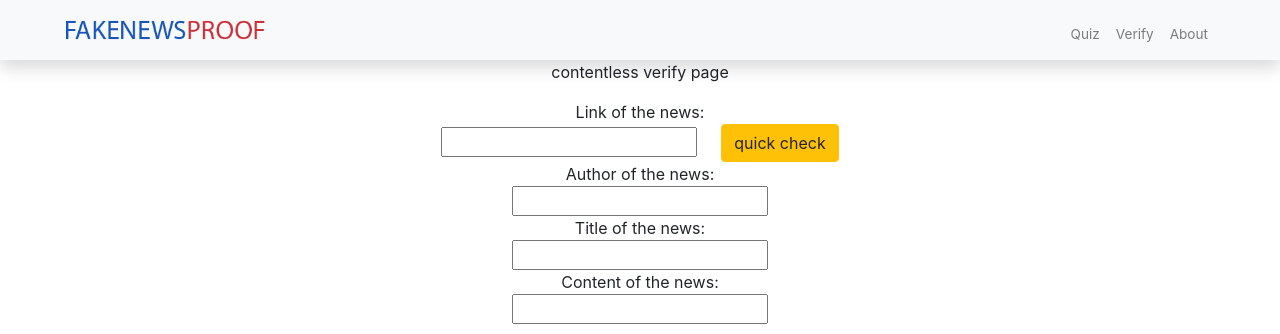
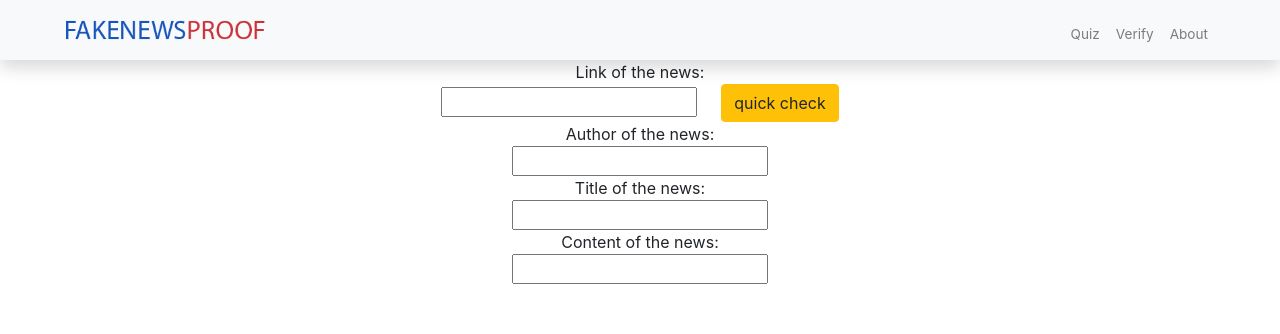
Before and after one commit to ashgarr/fn-react, a React (Create React App) app: page /verify in a window 1280 px wide. Shown: the top 334 px of the page. Built offline with nearby package versions, Linux system fonts and the light colour scheme.

Commit message:
remove placeholder text

```diff
--- a/src/views/Verify.js
+++ b/src/views/Verify.js
@@ -6,7 +6,6 @@ class Verify extends Component {
     render() {
         return (
             <div>
-                <p>contentless verify page</p>
                 <form>
                     Link of the news:<br />
                     <input type="text" name="link" />
```
